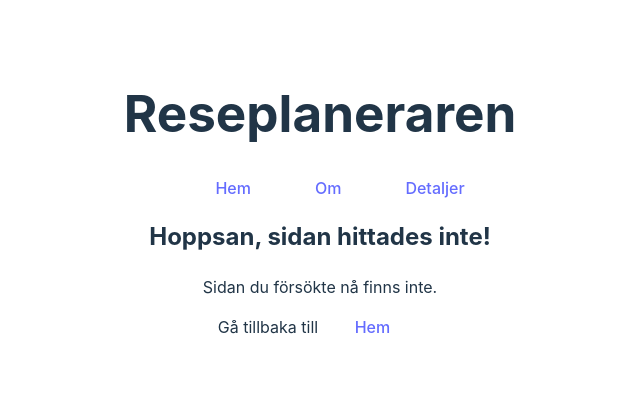
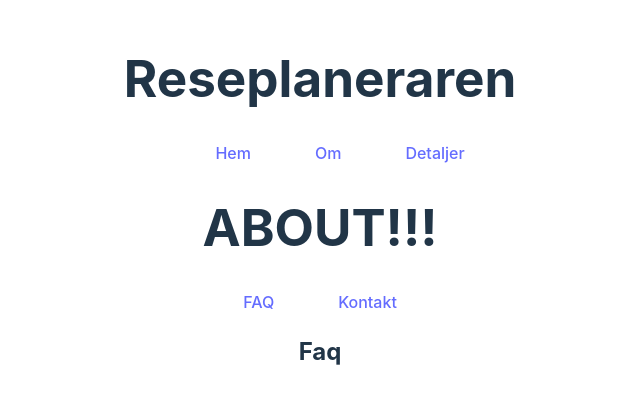
Before and after one commit to Team-Umea/Nuggets.Reseplanerare, a React (Vite) app in the folder nuggetsplanner/: page /about/faq in a window 1280 px wide. Shown: the part 197-600 px from the top of the page, without its empty margins (320-960 px from the left). Built offline with nearby package versions, Linux system fonts and the light colour scheme.

Commit message:
Moved routing to Router.jsx, restructured routing

```diff
--- a/nuggetsplanner/src/App.jsx
+++ b/nuggetsplanner/src/App.jsx
@@ -1,35 +1,7 @@
 //Imports
-import { RouterProvider, createBrowserRouter, Route, createRoutesFromElements } from "react-router-dom"
+import { RouterProvider } from "react-router-dom"
 import './styles/App.css'
-
-//Layouts
-import RootLayout from "./layouts/RootLayout"
-import HelpLayout from "./layouts/HelpLayout"
-//Pages
-import HomePage from "./pages/Home"
-import AboutPage from "./pages/About"
-import TripDetails from "./pages/TripDetails";
-import Contact from "./pages/help/Contact";
-import Faq from "./pages/help/Faq"
-import AddTravels from "./pages/subpages/AddTravels"
-import NotFound from "./pages/NotFound"
-
-const router = createBrowserRouter(
-  createRoutesFromElements(
-    <Route path="/" element={<RootLayout />}>
-      <Route index element={<HomePage />} />
-      <Route path="about" element={<AboutPage />} />
-      <Route path="help" element={<HelpLayout />}>
-      <Route path="faq" element={<Faq />} />
-      <Route path="contact" element={<Contact />} />
-      </Route>
-      <Route path="tripdetails" element={<TripDetails />}>
-        <Route path="addtravels" element={<AddTravels />}/>
-      </Route>
-      <Route path="*" element={<NotFound />} />
-    </Route>
-  )
-)
+import router from "./Router.jsx";
 
 function App() {
   return <RouterProvider router={router} />;
--- a/nuggetsplanner/src/Router.jsx
+++ b/nuggetsplanner/src/Router.jsx
@@ -0,0 +1,55 @@
+//Imports
+import { createBrowserRouter } from "react-router-dom"
+//Layouts
+import RootLayout from "./layouts/RootLayout"
+//Pages
+import HomePage from "./pages/Home"
+import AboutPage from "./pages/About"
+import Contact from "./pages/help/Contact";
+import Faq from "./pages/help/Faq"
+import TripDetails from "./pages/TripDetails";
+import AddTravels from "./pages/subpages/AddTravels"
+import NotFound from "./pages/NotFound"
+
+const router = createBrowserRouter([
+    {
+      path: "/",
+      element: <RootLayout />,
+      children: [
+        {
+          index: true,
+          element: <HomePage />,
+        },
+        {
+          path: "about",
+          element: <AboutPage />,
+          children: [
+            {
+              path: "faq",
+              element: <Faq />,
+            },
+            {
+              path: "contact",
+              element: <Contact />,
+            },
+          ],
+        },
+        {
+          path: "tripdetails",
+          element: <TripDetails />,
+          children: [
+            {
+              path: "addtravels",
+              element: <AddTravels />,
+            },
+          ],
+        },
+        {
+          path: "*",
+          element: <NotFound />,
+        },
+      ],
+    },
+  ]);
+
+  export default router;
--- a/nuggetsplanner/src/layouts/HelpLayout.jsx
+++ b/nuggetsplanner/src/layouts/HelpLayout.jsx
@@ -4,8 +4,8 @@ function HelpLayout() {
     return (
         <>
         <nav className="help">
-            <NavLink to="/help/faq">FAQ</NavLink>
-            <NavLink to="/help/contact">Kontakt</NavLink>
+            <NavLink to="faq">FAQ</NavLink>
+            <NavLink to="contact">Kontakt</NavLink>
         </nav>
         <main>
          <Outlet />
```
